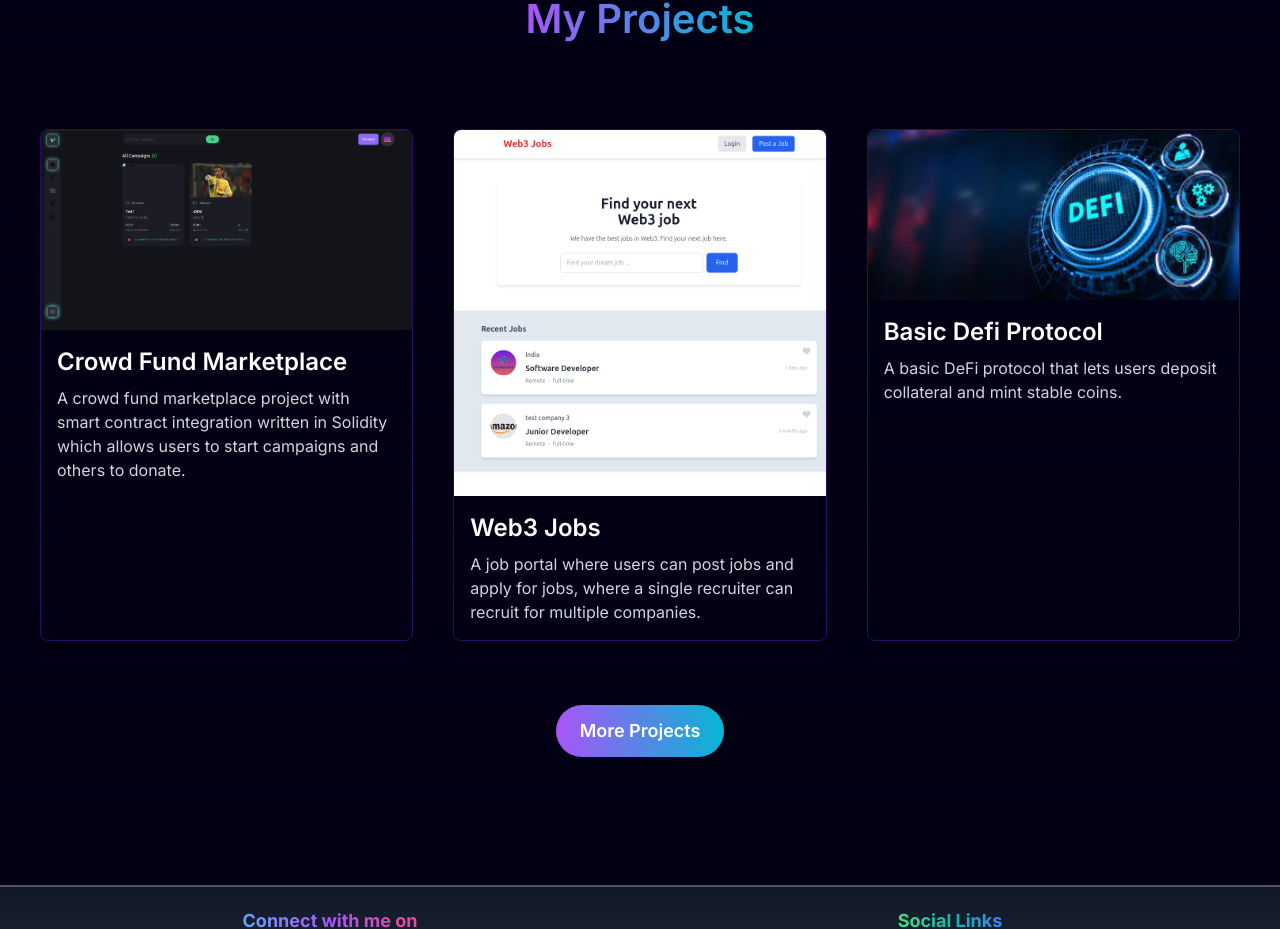
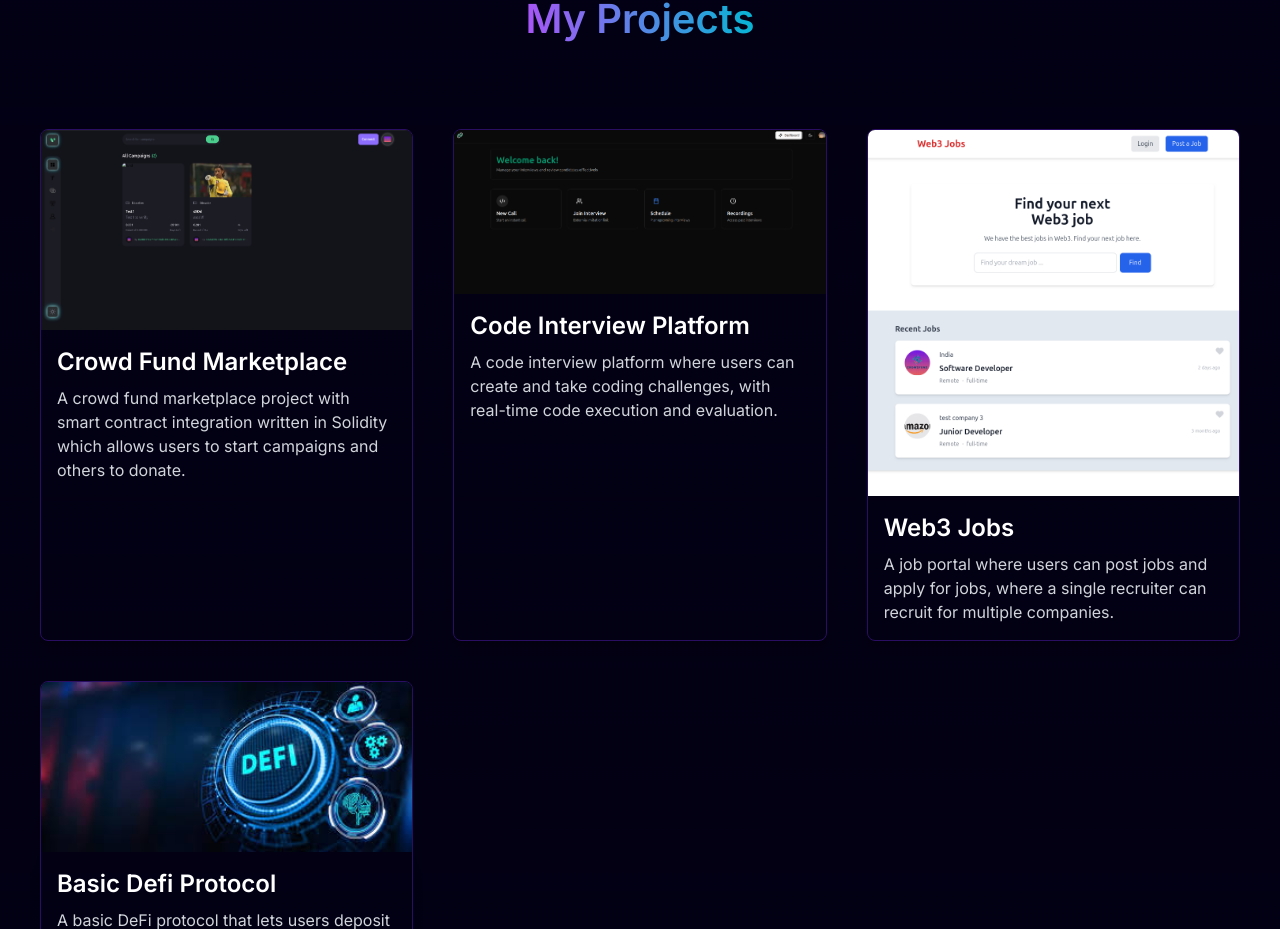
Before and after one commit to tonystalker/ts-portfolio, a Next.js app: page / in a window 1280 px wide. Shown: the part 2273-3202 px from the top of the page. Built offline with nearby package versions, Linux system fonts and the light colour scheme; a web font is replaced by a local one.

Commit message:
project added

```diff
--- a/components/main/Projects.tsx
+++ b/components/main/Projects.tsx
@@ -17,6 +17,12 @@ const Projects = () => {
           title="Crowd Fund Marketplace"
           description="A crowd fund marketplace project with smart contract integration written in Solidity which allows users to start campaigns and others to donate."
           link="https://crowd-fund-me-i9j7.vercel.app/"
+        />
+        <ProjectCard
+          src="/intve.png"
+          title="Code Interview Platform"
+          description="A code interview platform where users can create and take coding challenges, with real-time code execution and evaluation."
+          link="https://code-chat-sigma.vercel.app/"
         />
         <ProjectCard
           src="/web3jobs.png"
```
Also changed, not shown: public/images.webp (added), public/intve.png (added).
